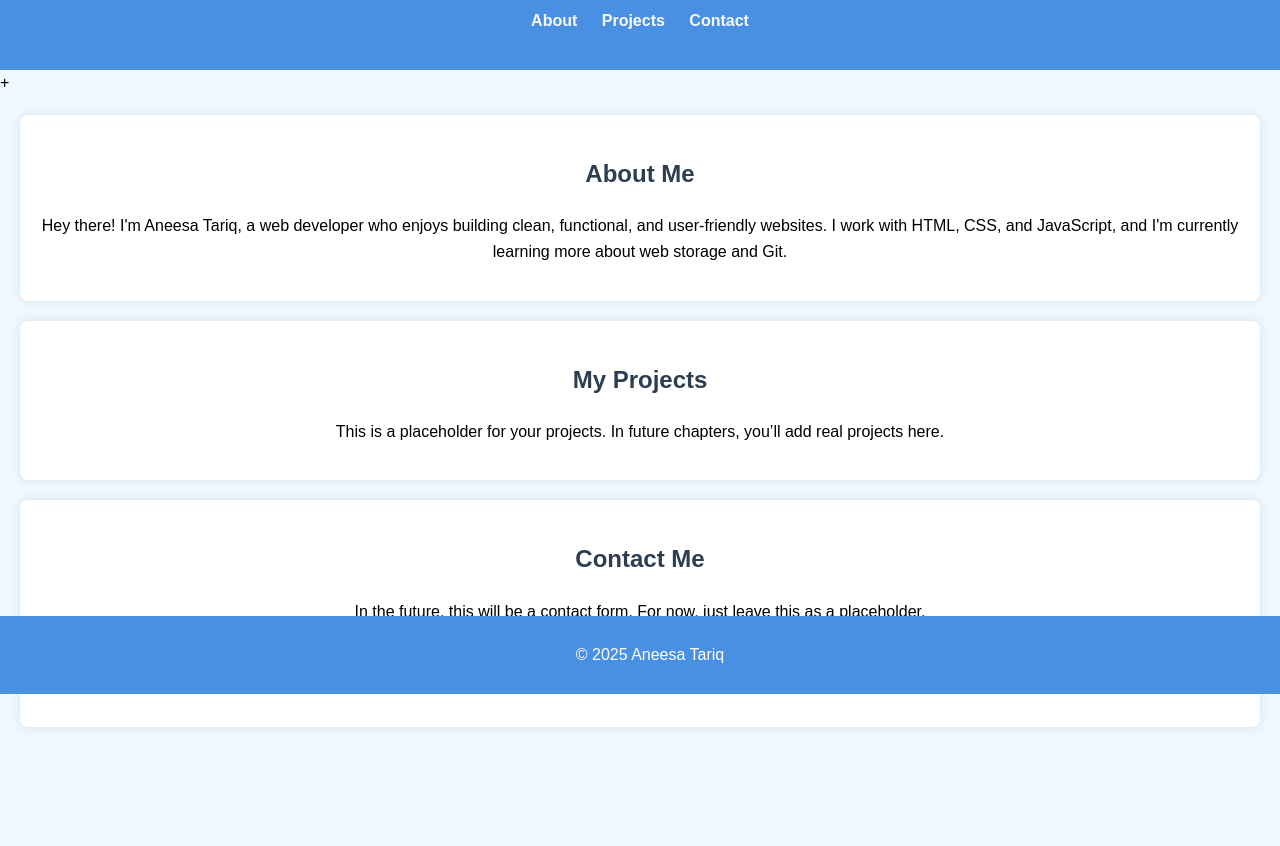
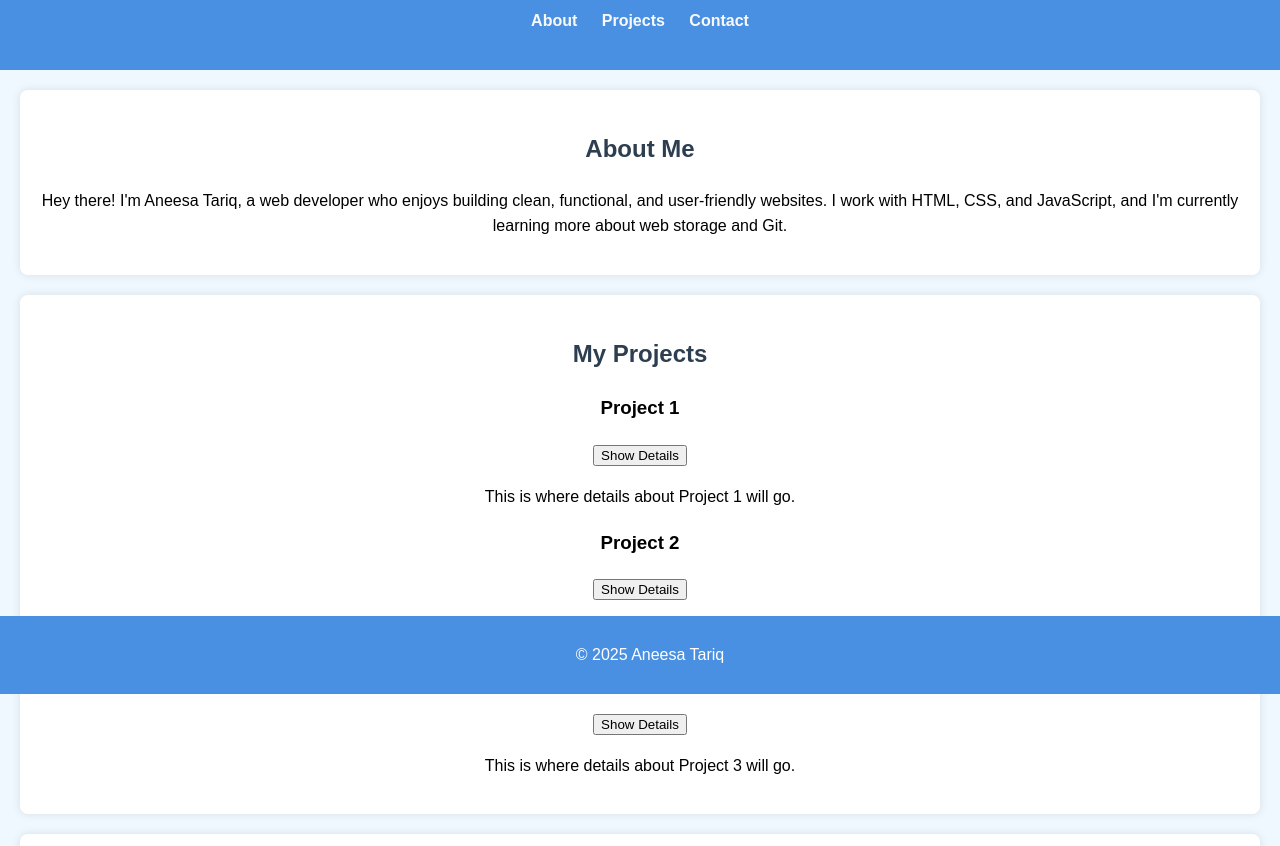
Before and after one commit to Aneesa2004/my-portfolio, a plain HTML site: page index.html in a window 1280 px wide. Shown: the part 106-952 px from the top of the page. Before the commit the page ends 853 px from the top, so only its background shows below. Drawn offline with Linux system fonts and the light colour scheme.

Commit message:
Add dynamic project gallery with JS interactivity

```diff
--- a/index.html
+++ b/index.html
@@ -18,28 +18,54 @@
             </ul>
         </nav>
     </header>
-+
+
     <section id="about">
         <h2>About Me</h2>
         <p>Hey there! I'm Aneesa Tariq, a web developer who enjoys building clean, functional, and user-friendly websites. I work with HTML, CSS, and JavaScript, and I'm currently learning more about web storage and Git.</p>
     </section>
 
-
     <section id="projects">
         <h2>My Projects</h2>
-        <p>This is a placeholder for your projects. In future chapters, you’ll add real projects here.</p>
+
+        <div class="project-gallery">
+
+            <div class="project-item">
+                <h3>Project 1</h3>
+                <button class="toggle-details-btn">Show Details</button>
+                <div class="project-details hidden">
+                    <p>This is where details about Project 1 will go.</p>
+                </div>
+            </div>
+
+            <div class="project-item">
+                <h3>Project 2</h3>
+                <button class="toggle-details-btn">Show Details</button>
+                <div class="project-details hidden">
+                    <p>This is where details about Project 2 will go.</p>
+                </div>
+            </div>
+
+            <div class="project-item">
+                <h3>Project 3</h3>
+                <button class="toggle-details-btn">Show Details</button>
+                <div class="project-details hidden">
+                    <p>This is where details about Project 3 will go.</p>
+                </div>
+            </div>
+
+        </div>
     </section>
-
 
     <section id="contact">
         <h2>Contact Me</h2>
         <p>In the future, this will be a contact form. For now, just leave this as a placeholder.</p>
-        <p>If you have any questions please reach me at <br>Aneesatariq2004@gmail.com</p>
+        <p>If you have any questions, please reach me at:<br>aneesatariq2004@gmail.com</p>
     </section>
-
 
     <footer>
         <p>&copy; 2025 Aneesa Tariq</p>
     </footer>
+
+    <script src="script.js" defer></script>
 </body>
 </html>
```
Also changed, not shown: script.js (added), style.css (line endings or trailing spaces).
